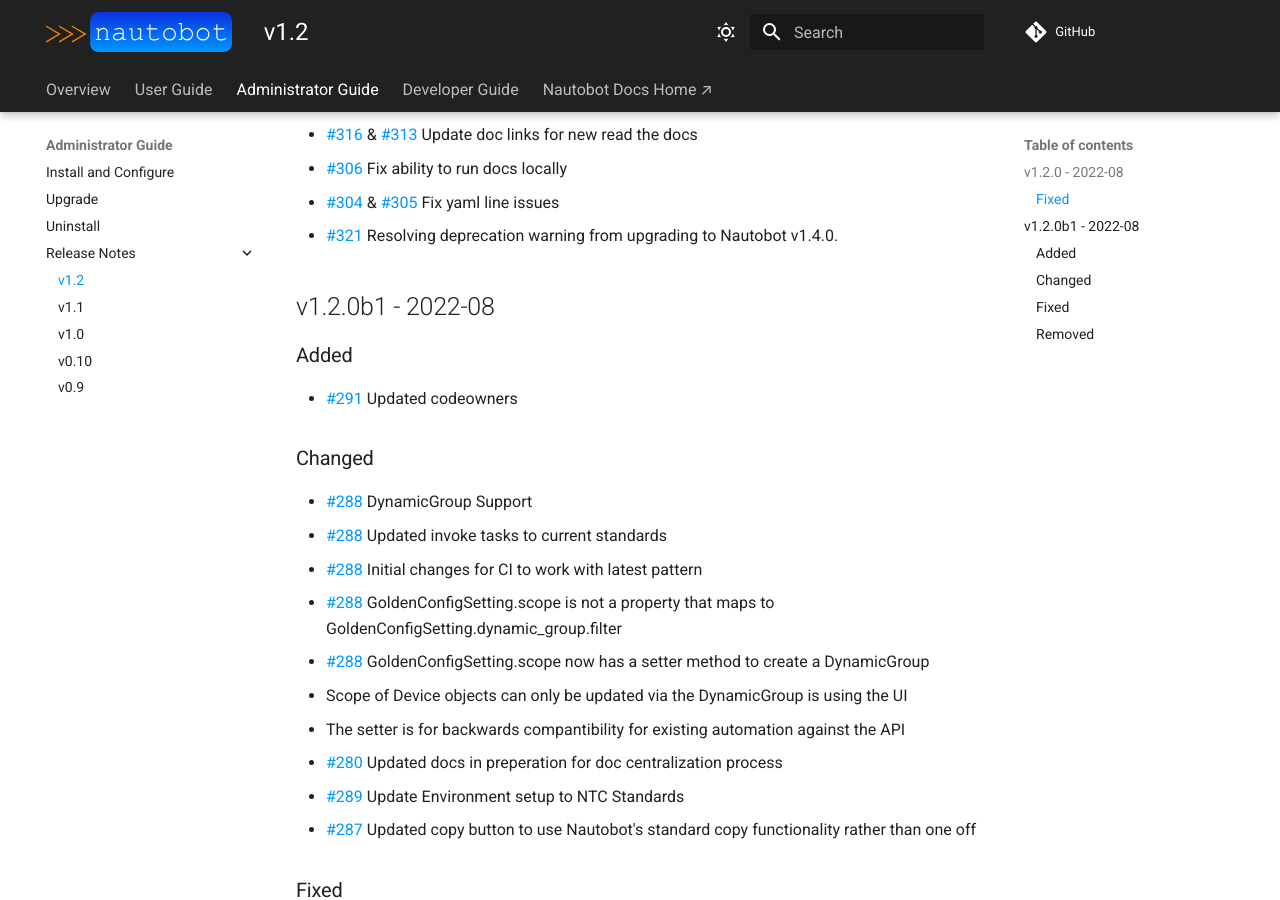
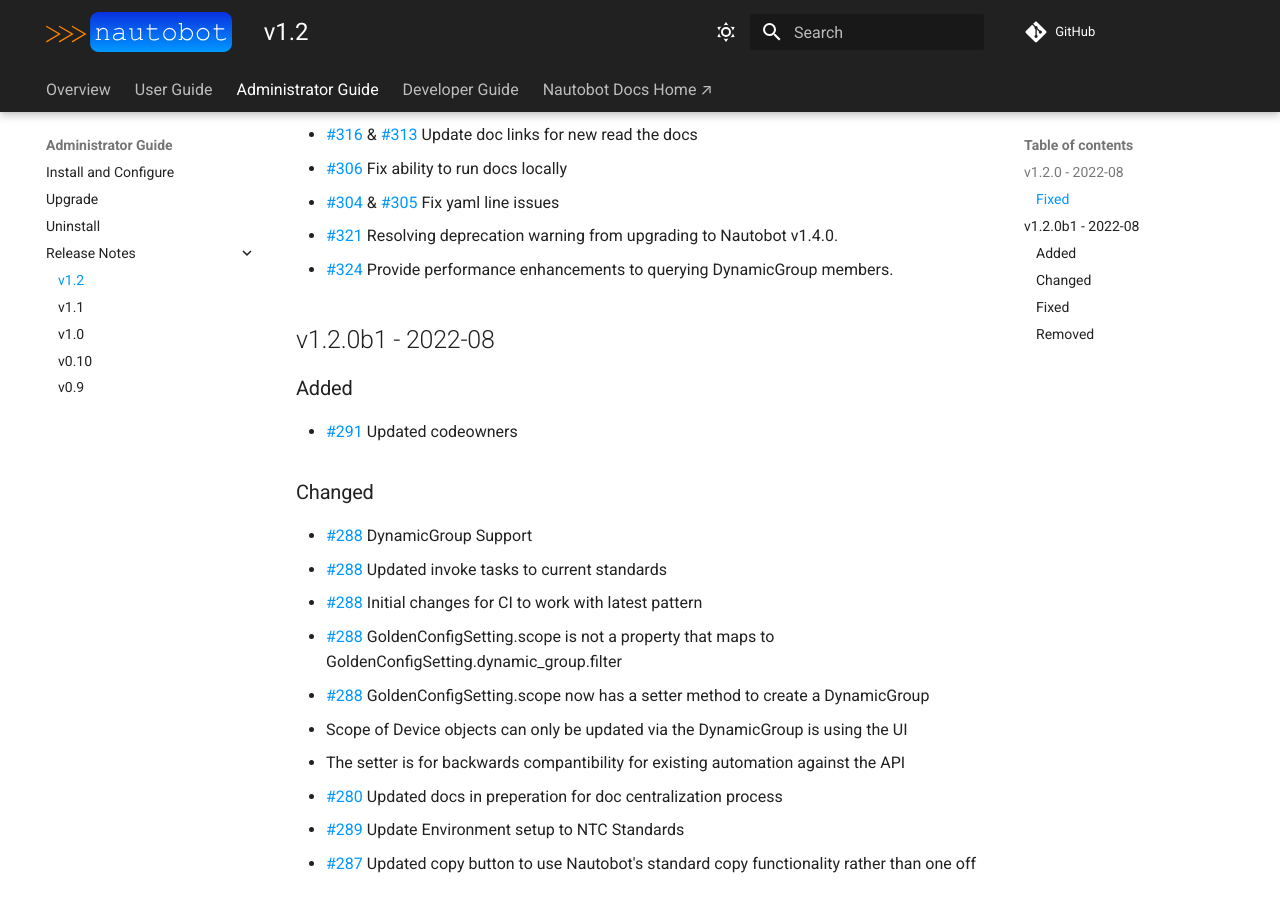
Before and after one commit to nautobot/nautobot-app-golden-config, an MkDocs documentation site: the page built from docs/admin/release_notes/version_1.2.md, in a window 1280 px wide and 900 px high, scrolled down 351 px. Built offline with MkDocs 1.6.1 and Material for MkDocs 9.7.7, drawn with Linux system fonts in a browser that asks for light colours; comment, search, counter and statistics services are not loaded.

Commit message:
update release notes

```diff
--- a/docs/admin/release_notes/version_1.2.md
+++ b/docs/admin/release_notes/version_1.2.md
@@ -11,6 +11,7 @@
 - [#306](https://github.com/nautobot/nautobot-plugin-golden-config/pull/306) Fix ability to run docs locally
 - [#304](https://github.com/nautobot/nautobot-plugin-golden-config/pull/304) & [#305](https://github.com/nautobot/nautobot-plugin-golden-config/pull/305) Fix yaml line issues
 - [#321](https://github.com/nautobot/nautobot-plugin-golden-config/pull/321) Resolving deprecation warning from upgrading to Nautobot v1.4.0.
+- [#324](https://github.com/nautobot/nautobot-plugin-golden-config/pull/324) Provide performance enhancements to querying DynamicGroup members.
 
 ## v1.2.0b1 - 2022-08
 
```
